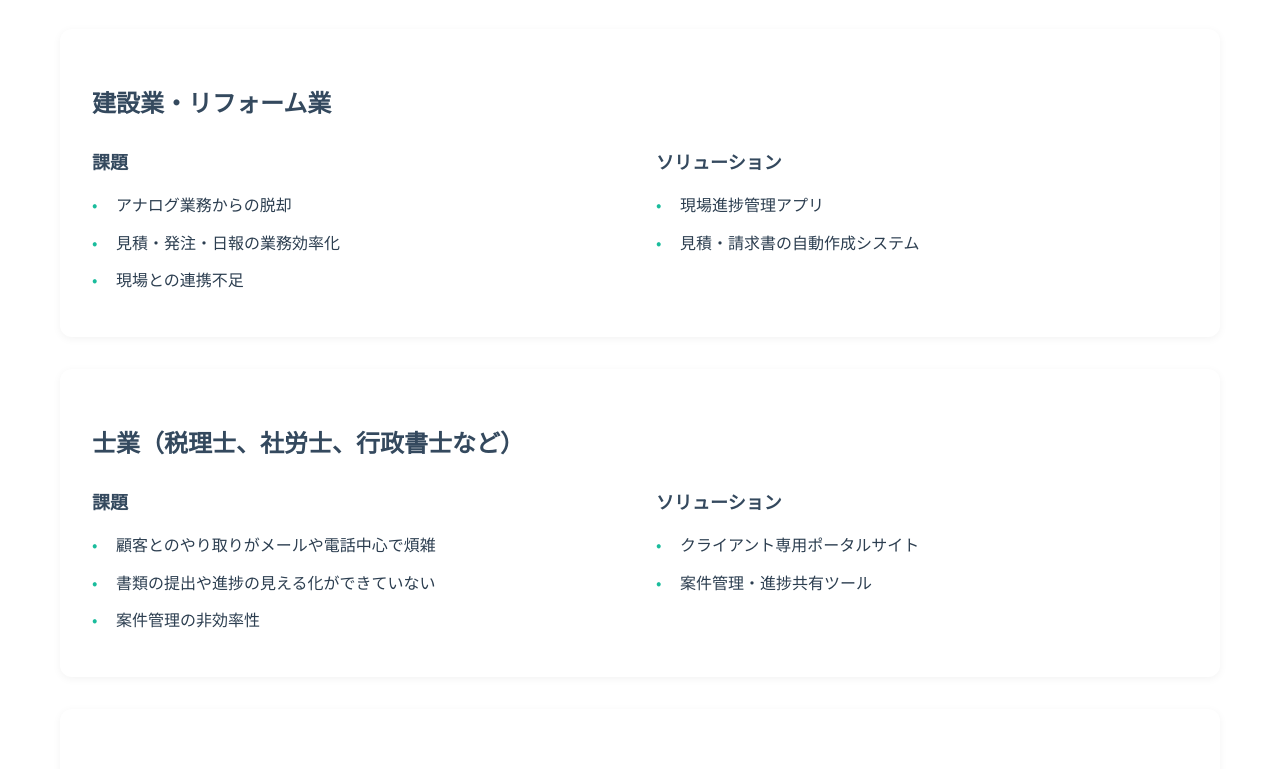
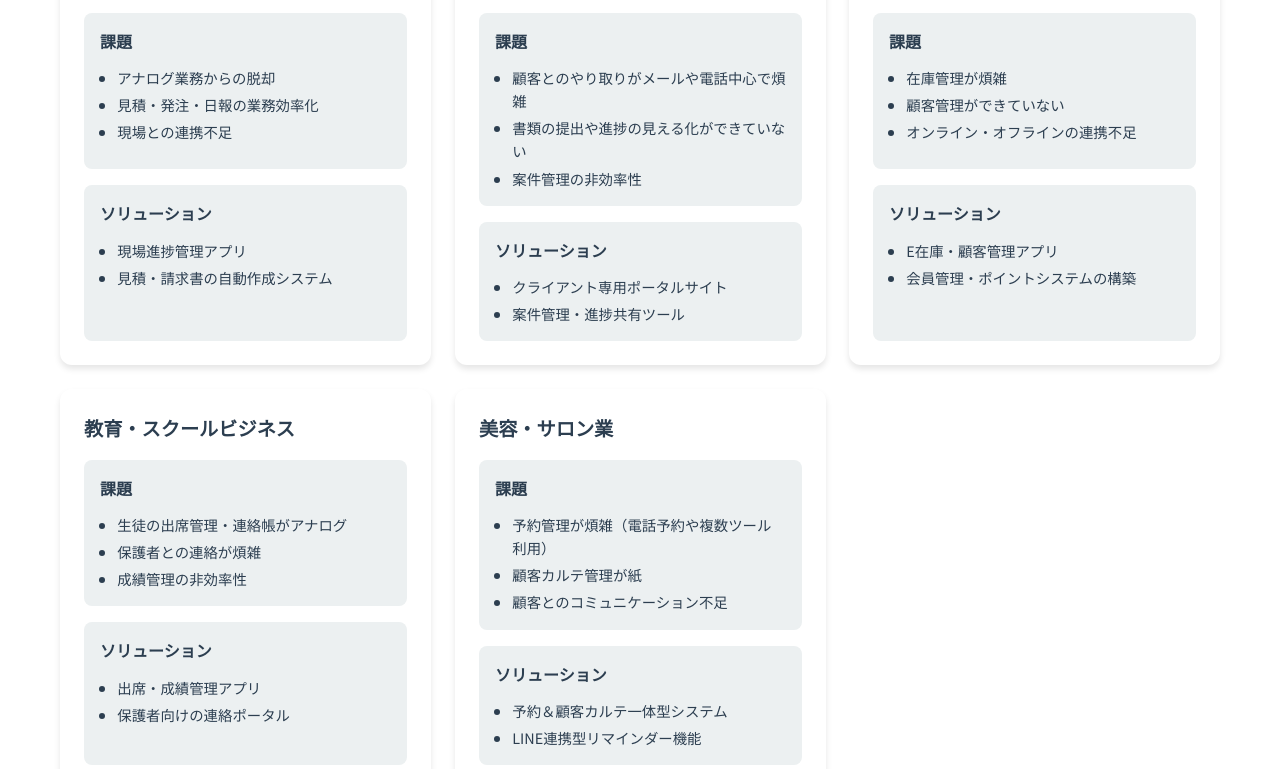
Before and after one commit to manabu-yamazaki/nextdoors-corporate-site, a plain HTML site: page index.html in a window 1280 px wide. Shown: the part 678-1447 px from the top of the page. Drawn offline with nearby package versions, Linux system fonts and the light colour scheme.

Commit message:
カードの調整

```diff
--- a/assets/css/style.css
+++ b/assets/css/style.css
@@ -199,98 +199,88 @@ body {
 
 /* サービスセクション */
 .services {
-    padding: 80px 0;
+    padding: 60px 0;
 }
 
-.service-icon {
-    margin-bottom: 24px;
-}
-
-.service-icon svg {
-    width: 48px;
-    height: 48px;
-    color: var(--color-accent);
-    transition: var(--transition-base);
-}
-
-.section-title {
-    font-family: 'Poppins', sans-serif;
-    font-weight: 700;
-    font-size: 36px;
-    color: var(--color-main);
-    text-align: center;
-    margin-bottom: 48px;
+.services .container {
+    display: grid;
+    grid-template-columns: repeat(3, 1fr);
+    gap: 24px;
 }
 
 .service-card {
-    background: #fff;
+    background: var(--color-white);
     border-radius: 12px;
-    padding: 32px;
-    margin-bottom: 32px;
-    box-shadow: 0 2px 8px rgba(0,0,0,0.05);
-    transition: var(--transition-base);
-    position: relative;
-    overflow: hidden;
-}
-
-.service-card::before {
-    content: '';
-    position: absolute;
-    top: 0;
-    left: 0;
-    width: 100%;
-    height: 4px;
-    background-color: var(--color-accent);
-    transform: scaleX(0);
-    transform-origin: left;
-    transition: var(--transition-base);
+    padding: 24px;
+    box-shadow: 0 4px 6px rgba(0, 0, 0, 0.1);
+    transition: transform 0.3s ease, box-shadow 0.3s ease;
+    display: flex;
+    flex-direction: column;
+    height: 100%;
 }
 
 .service-card:hover {
     transform: translateY(-5px);
-    box-shadow: 0 8px 24px rgba(0,0,0,0.1);
+    box-shadow: 0 8px 12px rgba(0, 0, 0, 0.15);
 }
 
-.service-card:hover::before {
-    transform: scaleX(1);
+.service-icon {
+    width: 48px;
+    height: 48px;
+    display: none;
+    align-items: center;
+    justify-content: center;
+    background: var(--color-accent-light);
+    border-radius: 8px;
+    padding: 12px;
+    margin-bottom: 16px;
+}
+
+.service-icon svg {
+    width: 24px;
+    height: 24px;
+    color: var(--color-accent);
+}
+
+.service-content {
+    display: flex;
+    flex-direction: column;
+    gap: 16px;
+    flex: 1;
 }
 
 .service-card h3 {
-    font-family: 'Poppins', sans-serif;
-    font-weight: 600;
-    font-size: 24px;
-    color: var(--color-main);
-    margin-bottom: 24px;
+    margin: 0 0 16px 0;
+    font-size: 1.2rem;
+    color: var(--color-text);
 }
 
-.service-content {
-    display: grid;
-    grid-template-columns: 1fr 1fr;
-    gap: 32px;
+.challenge, .solution {
+    background: var(--color-background);
+    padding: 16px;
+    border-radius: 8px;
+    flex: 1;
 }
 
 .challenge h4, .solution h4 {
-    font-weight: 700;
-    font-size: 18px;
-    color: var(--color-main);
-    margin-bottom: 16px;
+    margin: 0 0 12px 0;
+    font-size: 1rem;
+    color: var(--color-text);
 }
 
-.service-content ul {
-    list-style: none;
+.challenge ul, .solution ul {
+    margin: 0;
+    padding-left: 1.2em;
+    font-size: 0.9rem;
+    color: var(--color-text-light);
 }
 
-.service-content li {
-    margin-bottom: 12px;
-    padding-left: 24px;
-    position: relative;
+.challenge li, .solution li {
+    margin-bottom: 4px;
 }
 
-.service-content li::before {
-    content: "•";
-    color: var(--color-accent);
-    position: absolute;
-    left: 0;
+.challenge li:last-child, .solution li:last-child {
+    margin-bottom: 0;
 }
 
 /* 開発プロセスセクション */
@@ -601,7 +591,25 @@ body {
 }
 
 /* レスポンシブデザイン */
+@media (max-width: 1024px) {
+    .services .container {
+        grid-template-columns: repeat(2, 1fr);
+    }
+}
+
 @media (max-width: 768px) {
+  h1, h2, h3, h4, h5, h6 {
+      text-align: center;
+  }
+
+    .services .container {
+        grid-template-columns: 1fr;
+    }
+
+    .service-card {
+        margin-bottom: 0;
+    }
+
     .hero-title {
         font-size: 32px;
     }
@@ -612,6 +620,11 @@ body {
 
     .service-content {
         grid-template-columns: 1fr;
+        gap: 16px;
+    }
+
+    .service-icon {
+        margin: 0 auto;
     }
 
     .nav-links {
@@ -629,6 +642,10 @@ body {
 }
 
 @media (max-width: 480px) {
+    h1, h2, h3, h4, h5, h6 {
+        text-align: center;
+    }
+
     .container {
         padding: 0 16px;
     }
--- a/index.html
+++ b/index.html
@@ -93,6 +93,8 @@
     <section id="services" class="services" role="region" aria-labelledby="services-title">
         <div class="container">
             <h2 id="services-title" class="section-title">業種別課題解決</h2>
+        </div>
+        <div class="container">
 
             <!-- 建設業・リフォーム業 -->
             <div class="service-card">
@@ -124,7 +126,7 @@
                 <div class="service-icon">
                     <i class="icon-legal"></i>
                 </div>
-                <h3>士業（税理士、社労士、行政書士など）</h3>
+                <h3>士業（税理士、弁護士 etc.）</h3>
                 <div class="service-content">
                     <div class="challenge">
                         <h4>課題</h4>
@@ -226,6 +228,8 @@
         <div class="container">
             <h2 id="process-title" class="section-title">開発プロセス</h2>
             <p class="section-description">お客様のビジネス課題を解決するために、<br>丁寧なヒアリングから運用サポートまで、<br>一貫したサービスを提供いたします。</p>
+        </div>
+        <div class="container">
             <div class="process-timeline">
                 <div class="process-step">
                     <div class="step-number">1</div>
@@ -332,6 +336,8 @@
     <section id="contact" class="contact" role="region" aria-labelledby="contact-title">
         <div class="container">
             <h2 id="contact-title" class="section-title">お問い合わせ</h2>
+        </div>
+        <div class="container">
             <form class="contact-form" action="https://formspree.io/f/mqaqgeay" method="POST" role="form" aria-labelledby="contact-form-title">
                 <div class="form-group">
                     <label for="name">お名前 <span class="required">*</span></label>
```
